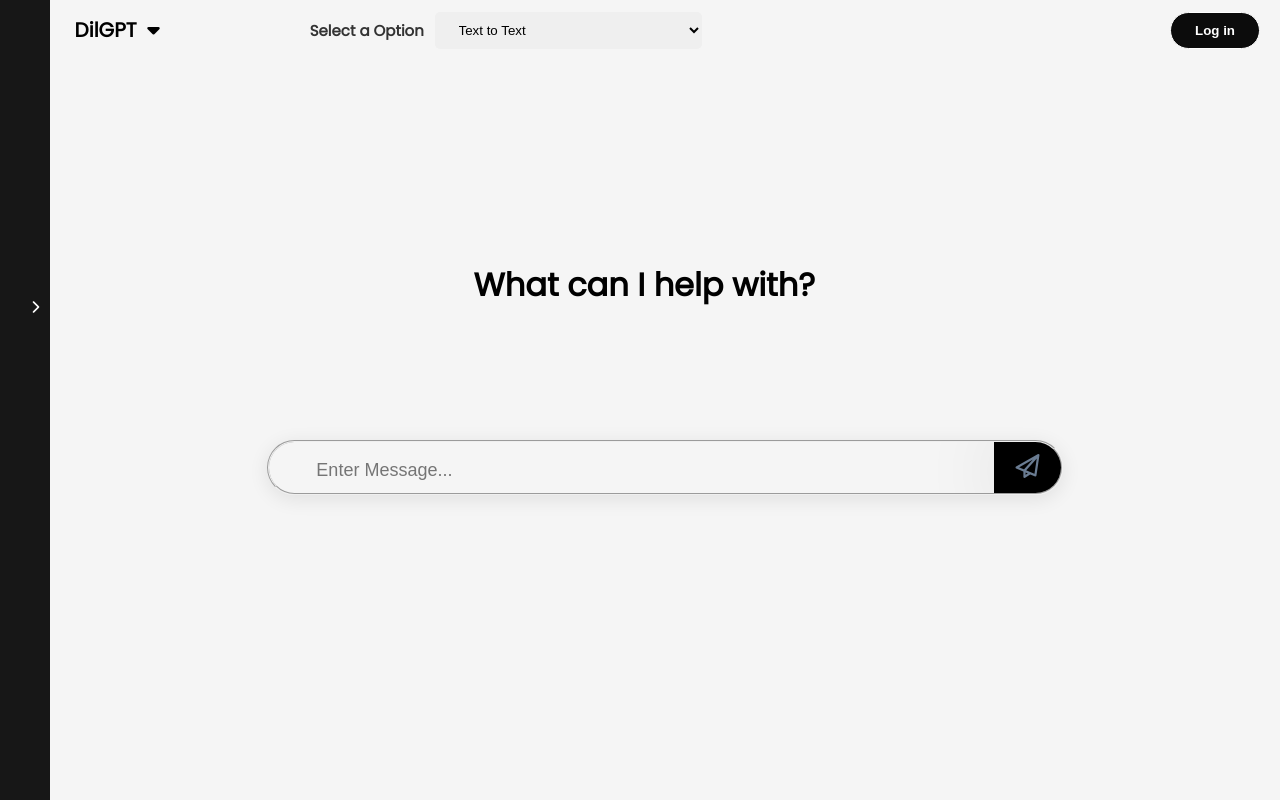
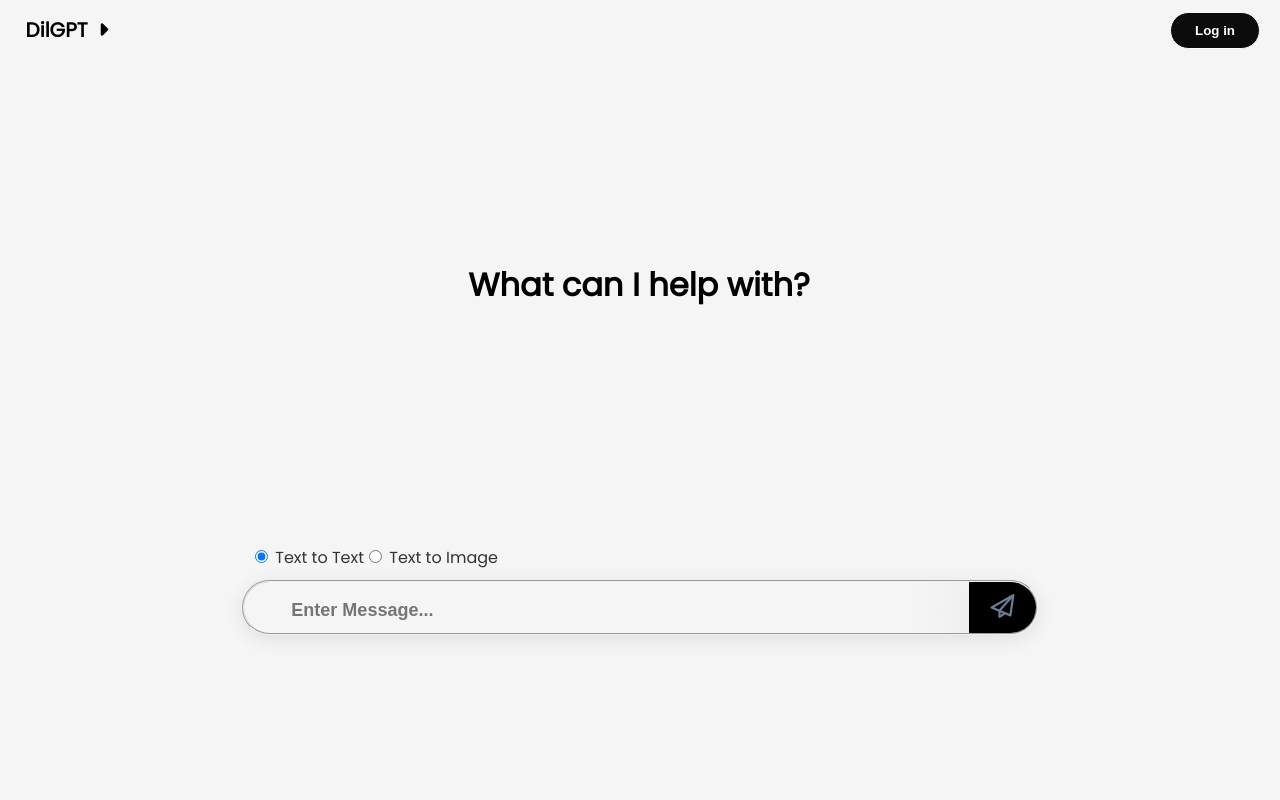
Before and after one commit to nikharj1/djangogpt, a Django app: template templates/index.html in a window 1280 px wide. Run offline with Django 4.2, Linux system fonts and the light colour scheme; the template is opened without the code that fills it, so the values that code supplies are empty; some libraries are stand-ins or nearby versions.

Commit message:
screen frendly

```diff
--- a/gpt/views.py
+++ b/gpt/views.py
@@ -254,7 +254,6 @@ def session_chat(request):
 def chat_with_bot(request):
     try:
         if request.method == "POST":
-
             prompt = request.POST.get('prompt', '')
             file = request.FILES.get('file', None)
             option = request.POST.get('option')
--- a/static/css/style.css
+++ b/static/css/style.css
@@ -22,12 +22,12 @@ body {
     top: 0;
     left: 0;
     z-index: 1;
-    overflow-x: hidden;
+    overflow: hidden;
     transition: width 0.2s;
 }
 
 .light-mode .sidebar {
-    background-color: #171717;
+    background-color:transparent;
 }
 
 .sidebar.collapsed {
@@ -88,6 +88,7 @@ body {
 .sidebar-content {
     padding-top: 20px;
     transition: opacity 0.3s;
+    background-color: #0c0c0c;
 }
 
 .sidebar.collapsed .sidebar-content {
@@ -131,8 +132,12 @@ body {
     background-color: #242020;
 }
 
+#newchat {
+    display: none;
+}
+
 .chat-container {
-    width: 70%;
+    width: 100%;
     height: 100vh;
     border-radius: 0;
     box-shadow: none;
@@ -270,14 +275,24 @@ input:checked+.slider:before {
 }
 
 .input-container {
+    display: grid;
+    flex-direction: column; /* Stack elements vertically */
+    padding: 15px;
+    position: relative; /* Allows for absolute positioning of child elements */
+    align-items: center; /* Ensure children take full width */
+    justify-content: center;
+}
+
+.radio-group {
     display: flex;
-    padding: 15px;
-    position: relative; /* or absolute, depending on your layout */
-    bottom: 0; /* Adjust based on your design */
-    transition: bottom 0.3s; /* Optional: for a smooth transition */
-    justify-content: center;
+    margin-top: 10px; /* Add some space above */
+    border: none;
+    width: 100%;
+    margin-left: 22px;
     align-items: center;
+    justify-self: center;
 }
+
 
 input[type="text"] {
     flex: 1;
@@ -319,6 +334,7 @@ button {
 #file {
     display: none;
 }
+
 
 
 .user-message {
@@ -402,6 +418,11 @@ button {
 
 
 /* loginform  */
+
+#send {
+    font-size:24px;
+    margin-bottom:15px;
+}
 
 
 
@@ -652,10 +673,15 @@ button {
 
   .show {display: flow;}
 
+  .typewriter {
+    display: flex;
+    justify-content: center;
+    align-items: center;
+  }
+
   .typewriter h1 {
     position: absolute;
     top: 30%;
-    left: 37%;
     border-right: 2px solid;
     white-space: nowrap;
     align-items: center;
@@ -663,6 +689,7 @@ button {
     animation: blink-caret 0.45s step-end infinite;
     display: flex;
     justify-content: center;
+    align-items: center;
 }
 
 @keyframes blink-caret {
@@ -681,12 +708,12 @@ button {
     border-radius: 35px;
     overflow: hidden;
     .form-input {
-      width: 90%;
+      width: 100%;
       background: none;
       border: none;
       padding: 12px 20px;
       font-size: 18px;
-      font-weight: 400;
+      font-weight: 600;
       color: #6A7C92;
       &:focus {
         outline: none;
@@ -706,6 +733,7 @@ button {
         margin: 6px;
     }
   }
+
 
 
   select{
@@ -752,3 +780,33 @@ button {
 #upload-icon {
     display: none;
 }
+
+@media only screen and (max-width: 768px) {
+    .sidebar {
+        width: 35%; /* Full width for mobile */
+    }
+
+    .chat-container {
+        width: 100%; /* Full width for chat */
+        margin-left: 0; /* Reset margin */
+    }
+
+    .fieldInput {
+       width: 350px;
+       height: 52px;
+    }
+    .radio-group {
+        display: inline-grid;
+        border: none;
+
+        align-items: center;
+        justify-content: center;
+    }
+    #newchat {
+        display: block;
+    }
+    #send {
+        font-size:24px;
+        margin-bottom: 0px;
+    }
+}
--- a/static/js/main.js
+++ b/static/js/main.js
@@ -20,6 +20,9 @@ document.addEventListener('DOMContentLoaded', function () {
             document.querySelector('.conversation-content');
     const sidebarToggle =
             document.getElementById('sidebar-toggle');
+    const sidebarToggle2 =
+            document.getElementById('sidebar-toggle2');
+
     const chatContainer =
             document.querySelector('.chat-container');
 
@@ -31,8 +34,21 @@ document.addEventListener('DOMContentLoaded', function () {
             chatContainer.style.width = '96%';
             chatContainer.style.marginLeft = '3%';
         } else {
-            chatContainer.style.width = 'calc(100% - 300px)';
-            chatContainer.style.marginLeft = '300px';
+
+            chatContainer.style.marginLeft = '225px';
+        }
+    });
+    sidebarToggle2.addEventListener('click', function () {
+        const sidebar = document.querySelector('.sidebar');
+        sidebar.classList.toggle('collapsed');
+
+        if (sidebar.classList.contains('collapsed')) {
+            chatContainer.style.width = '96%';
+            chatContainer.style.marginLeft = '3%';
+        } else {
+
+            chatContainer.style.marginLeft = '225px';
+            sidebar.style.display = "block";
         }
     });
     newConversationBtn.addEventListener('click', function () {
--- a/templates/index.html
+++ b/templates/index.html
@@ -20,7 +20,7 @@
     <div id="overlay">
         <div id="loader"></div>
     </div>
-
+    {% if request.user.is_authenticated %}
     <div class="sidebar collapsed">
 
         <div class="tooltip">
@@ -31,6 +31,7 @@
               <i class="fas fa-chevron-right" ></i>
               </button>
         </div>
+
         <div class="sidebar-content">
             <a href="{% url "home" %}"><button id="new-conversation-btn pb-5" style=" margin-left: 15px ! important; border: 1px solid ! important;">
               New Chat
@@ -56,19 +57,21 @@
             {% endif %}
         </div>
     </div>
+    {% endif %}
     <div class="chat-container light-mode">
         <div class="chat-content">
             <div class="chat-header">
+                <div class="logo-container" id="newchat">
+
+                    <a href="{% url "home" %}"><i class="fas fa-edit" id="newchat" style="font-size:25px; color:#0c0c0c;"></i></a>
+
+
+                </div>
                 <div class="logo-container">
-                    <h1>DilGPT&nbsp;
-                      <i class="fa fa-caret-down"></i>
+                    <h1 id="sidebar-toggle2">DilGPT&nbsp;
+                      <i class="fa fa-caret-right"></i>
                       </h1>
-                      <h2><label for="language">Select a Option</label></h2>&nbsp;&nbsp;&nbsp;&nbsp;
-                    <select name="language" id="language">
-                    <option id="txt" value="Text to Text">Text to Text</option>
-                    <option id="txi" value="Text to Image">Text to Image</option>
-                    <option id="itti" value="Image Text to Text" {% if request.user.is_authenticated %} {% else %} disabled {% endif %}>Image Text to Text {% if request.user.is_authenticated %} {% else %}(Login to select){% endif %}</option>
-                    </select>
+
                 </div>
                 {% if request.user.is_authenticated %}
                 <div class="mode-toggle">
@@ -102,12 +105,25 @@
             </div>
             <div class="chat-box" id="chat-box"></div>
             <div class="input-container">
+                <fieldset class="radio-group" id="option" style="margin-top: 10px;">
+                    <label>
+                        <input type="radio" name="inputOption" value="Text to Text" checked>
+                        Text to Text
+                    </label>
+                    <label>
+                        <input type="radio" name="inputOption" value="Text to Image">
+                        Text to Image
+                    </label>
+                    {% if request.user.is_authenticated %}
+                    <label>
+                        <input type="radio" name="inputOption" value="Image Text to Text">
+                        Image Text to Text
+                    </label>
+                    {% endif %}
+                </fieldset>
 
-                {% if request.user.is_authenticated %}
-                <span id="file-name" style="margin-left: 10px; font-size: 14px; color: #555; display: flex; align-items: center; justify-content: center;"></span>
-                <i class="fas fa-file-upload" id="upload-icon" style="cursor: pointer; font-size:30px; padding:13px;"></i>
-            <input name="file" id="fileinput" type="file" style="display: none;">
-            {% endif %}
+
+
                 {% comment %} <input type="text" id="user-input"  name="prompt"
                        placeholder="Type your message...">
                 <button id="send-button">
@@ -116,8 +132,13 @@
                   </button> {% endcomment %}
                   <fieldset class="fieldInput">
                     <input class="form-input" type="text" id="user-input"  name="prompt" placeholder="Enter Message...">
-                    <button id="send-button" class="form-submit"><i style='font-size:24px; margin-bottom:15px;' class='far'>&#xf1d8;</i></button>
+                    <button id="send-button" class="form-submit"><i id="send" class='far'>&#xf1d8;</i></button>
                   </fieldset>
+                  {% if request.user.is_authenticated %}
+                  <span id="file-name" style="font-size: 14px; color: #555; "></span>
+                <i class="fas fa-file-upload" id="upload-icon" style="cursor: pointer; font-size:30px; padding:13px; top:-54px;position: relative;"></i>
+            <input name="file" id="fileinput" type="file" style="display: none;">
+            {% endif %}
             </div>
         </div>
     </div>
@@ -169,7 +190,8 @@
                 $("#user-input").val(""); // Clear input
                 $("#fileinput").val(""); // Corrected: Clear the file input, not #fileinputs
                 $("#file-name").text(""); // Assuming there's an element for file name
-                var selectedValue = $("#language").val();
+
+                const selectedValue = $("input[name='inputOption']:checked").val();
                 const formData = new FormData();
                 formData.append('prompt', prompt);
                 formData.append('option',selectedValue)
@@ -228,6 +250,8 @@
     <script>
         $(document).ready(function() {
             $(".conversation-content").on("click", ".session", function(event) {
+                $("#text").hide();
+                $(".input-container").css("bottom", "0px");
                 $('#loader').show()
                 const date = $(this).val();
 
@@ -308,8 +332,10 @@
 
             function type() {
                 if (index < text.length) {
-                    $(".input-container").css("bottom", "290px");
+                    $(".input-container").css("bottom", "150px");
+
                     document.getElementById("text").innerHTML += text.charAt(index);
+
                     index++;
                     setTimeout(type, 35); // Adjust the speed here (in milliseconds)
                 }
@@ -321,7 +347,8 @@
         </script>
         <script>
             $(document).ready(function() {
-                $("#language").change(function() {
+                // Function to handle background blink and overlay
+                function showOverlay() {
                     // Blink the screen
                     $("body").css("background-color", "#000000"); // Change to blink color
                     setTimeout(function() {
@@ -329,23 +356,33 @@
                     }, 100); // Blink duration
 
                     // Show overlay and loader
+                    $("#overlay").show();
+                    // Remove overlay after 500 milliseconds
                     setTimeout(function() {
-                        $("#overlay").show();
-                        // Remove overlay after 500 milliseconds
-                        setTimeout(function() {
-                            $("#overlay").hide();
-                        }, 500);
-                    }, 100);
+                        $("#overlay").hide();
+                    }, 500);
+                }
 
-                    // Check the selected value
+                // Language change event
+
+
+                // Radio button change event
+                $("input[name='inputOption']").change(function() {
+                    showOverlay();
+
+                    // Check the selected radio button value
                     if ($(this).val() === "Image Text to Text") {
                         $("#upload-icon").show();
                     } else {
                         $("#upload-icon").hide();
+                        $("#fileinput").val(""); // Corrected: Clear the file input, not #fileinputs
+                        $("#file-name").text("");
+
                     }
                 });
             });
-            </script>
+        </script>
+
 
 
 
```
